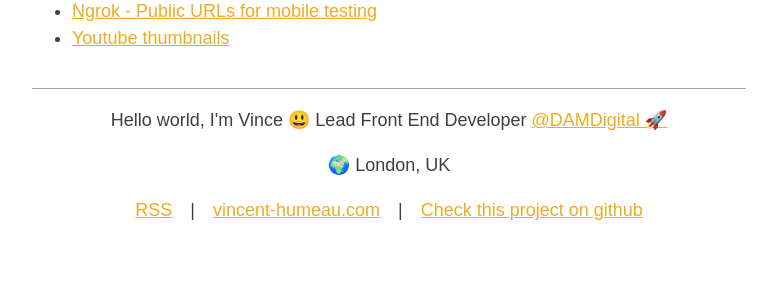
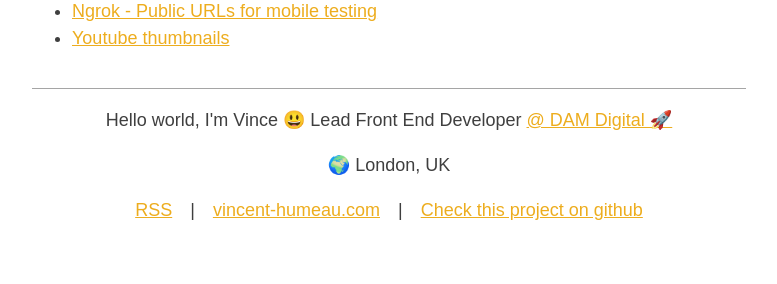
Before and after one commit to vinceumo/devNotes, a Jekyll site: the page built from index.md, in a window 1280 px wide. Shown: the part 749-1033 px from the top of the page, without its empty margins (251-1028 px from the left). Built offline with Jekyll 4.4.1, drawn with Linux system fonts in a browser that asks for light colours; a script that is not in the unit is left out.

Commit message:
Update footer content

```diff
--- a/_layouts/default.html
+++ b/_layouts/default.html
@@ -12,7 +12,7 @@
         {{ content }}
       </main>
       <footer>
-          <p>Hello world, I'm Vince 😃 Lead Front End Developer <a href="https://www.damdigital.com/">@DAMDigital 🚀</a></p>
+          <p>Hello world, I'm Vince 😃 Lead Front End Developer <a href="https://www.damdigital.com/">@ DAM Digital 🚀</a></p>
           <p>🌍 London, UK</p>
           <ul class="links">
               <li><a href="{{ site.baseurl }}/feed.xml">RSS</a></li>
```
